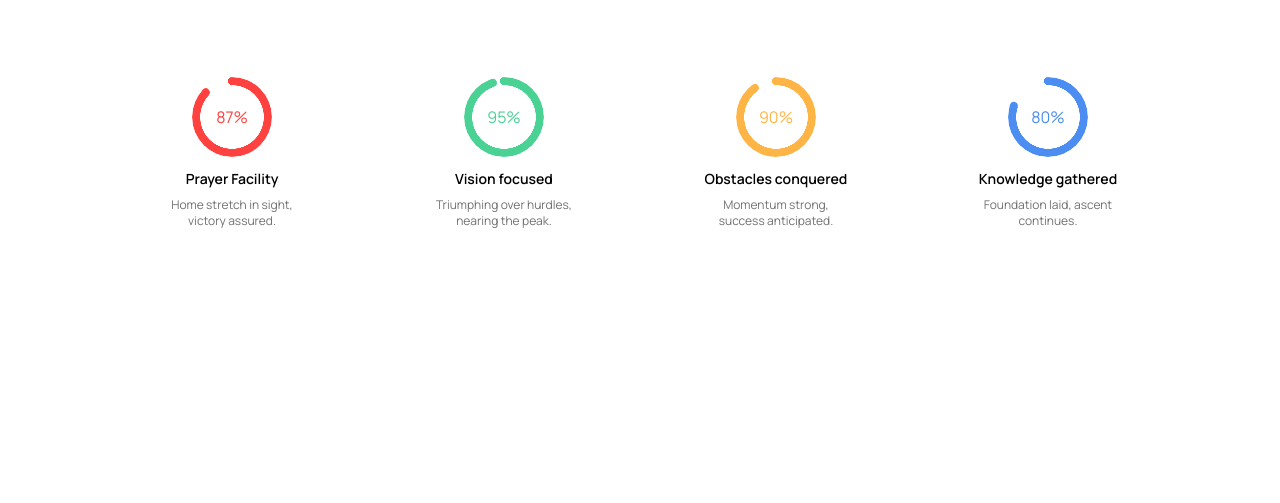
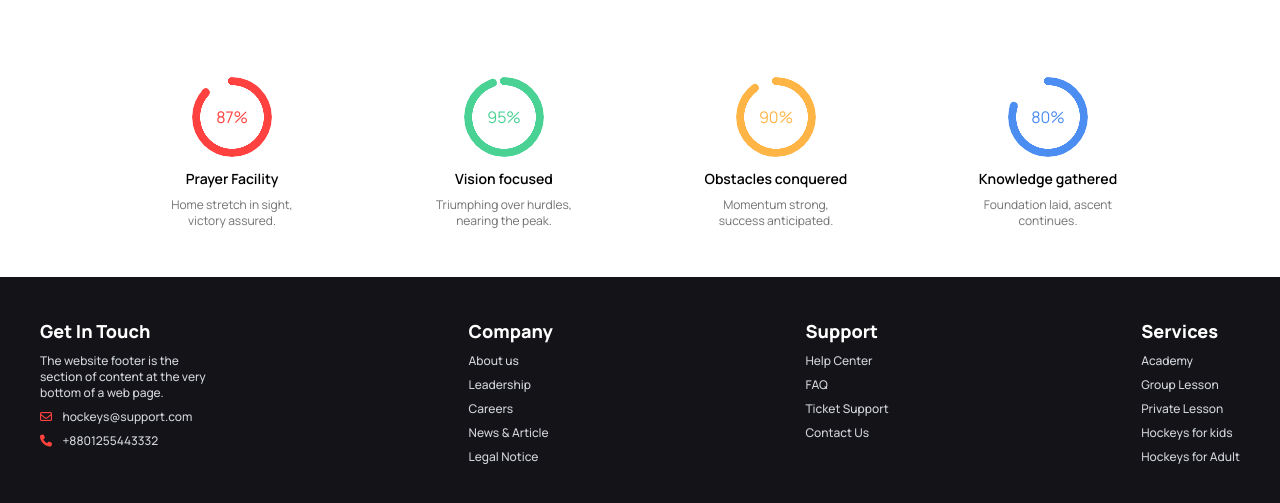
Before and after one commit to WrPial/B9A3-Hockeys-assignment3, a plain HTML site: page index.html in a window 1280 px wide. Shown: the part 742-1245 px from the top of the page. Before the commit the page ends 1019 px from the top, so only its background shows below. Drawn offline with nearby package versions, Linux system fonts and the light colour scheme.

Commit message:
added footer section

```diff
--- a/index.html
+++ b/index.html
@@ -133,11 +133,47 @@
             <p class="text-xs mb-4 font-normal w-1/2 text-center text-[#13131899]">Foundation laid, ascent continues.</p>
         </div>
       </div>
+          <!-- progress bar end -->
 
     </main>
-    <footer>
-
-    </footer>
+    <!-- footer start here -->
+    <footer class="footer justify-between p-10 bg-[#131318]">
+        <nav>
+          <header class="font-extrabold text-lg text-white">Get In Touch</header>
+          <p class="w-44 text-xs font-medium text-gray-300">The website footer is the section of content at the very bottom of a web page.</p>
+          <div class="email-icon text-xs font-medium">
+            <i class="fa-regular fa-envelope text-[#FF4240]"></i>
+            <a class="py-4 px-2 text-gray-300">hockeys@support.com</a>
+        </div>
+        <div class="phone-icon text-xs font-medium">
+            <i class="fa-solid fa-phone text-[#FF4240]"></i>
+            <a class="py-4 px-2 text-gray-300">+8801255443332</a>
+        </div>
+        </nav>
+        <nav>
+          <header class="font-extrabold text-lg text-white">Company</header>
+          <a class="link link-hover text-xs font-medium text-gray-300">About us</a>
+          <a class="link link-hover text-xs font-medium text-gray-300">Leadership</a>
+          <a class="link link-hover text-xs font-medium text-gray-300">Careers</a>
+          <a class="link link-hover text-xs font-medium text-gray-300">News & Article</a>
+          <a class="link link-hover text-xs font-medium text-gray-300">Legal Notice</a>
+        </nav>
+        <nav>
+          <header class="font-extrabold text-lg text-white">Support</header>
+          <a class="link link-hover text-xs font-medium text-gray-300">Help Center</a>
+          <a class="link link-hover text-xs font-medium text-gray-300">FAQ</a>
+          <a class="link link-hover text-xs font-medium text-gray-300">Ticket Support</a>
+          <a class="link link-hover text-xs font-medium text-gray-300">Contact Us</a>
+        </nav>
+        <nav>
+            <header class="font-extrabold text-lg text-white">Services</header>
+            <a class="link link-hover text-xs font-medium text-gray-300">Academy</a>
+            <a class="link link-hover text-xs font-medium text-gray-300">Group Lesson</a>
+            <a class="link link-hover text-xs font-medium text-gray-300">Private Lesson</a>
+            <a class="link link-hover text-xs font-medium text-gray-300">Hockeys for kids</a>
+            <a class="link link-hover text-xs font-medium text-gray-300">Hockeys for Adult</a>
+          </nav>
+      </footer>
 
 </body>
 
```
